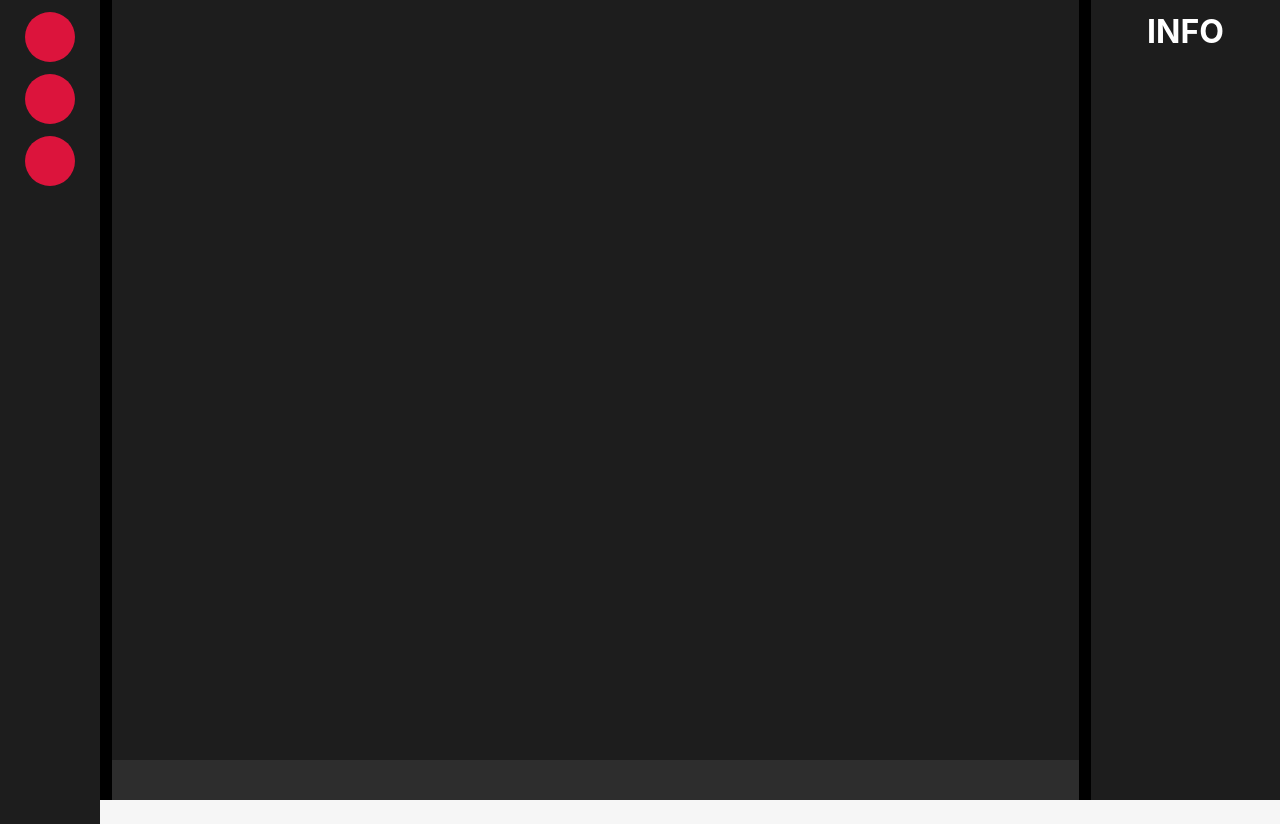
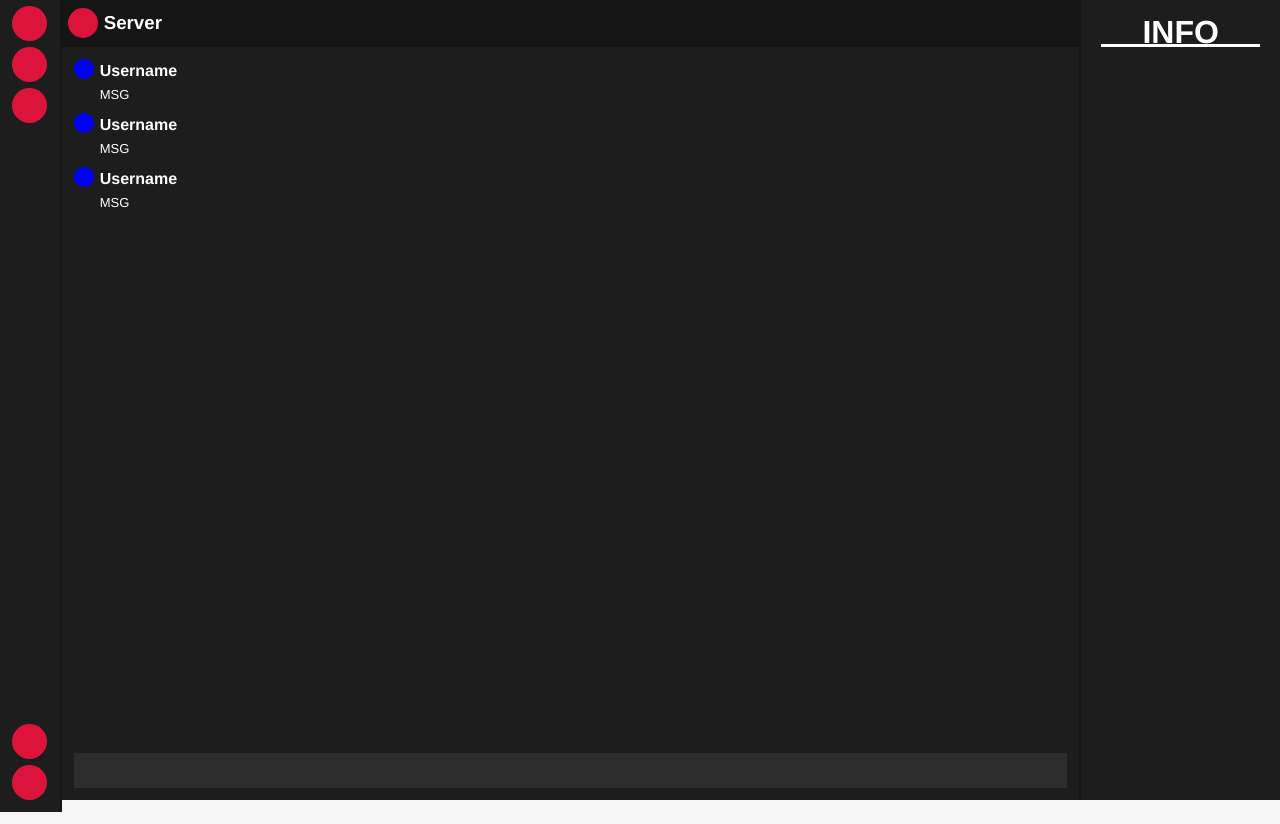
Before and after one commit to Reduan204/TalkBox, a website built with Vite: page index.html in a window 1280 px wide. Built offline with nearby package versions, Linux system fonts and the light colour scheme.

Commit message:
Improved ui, lil edition

```diff
--- a/index.html
+++ b/index.html
@@ -14,14 +14,47 @@
         <a href="" class="profile"><div></div></a>
         <a href="" class="profile"><div></div></a>
         <a href="" class="profile"><div></div></a>
+        <div id="main-creator-panel">
+          <a href="" class="profile"><div id="join-server"></div></a>
+          <a href="" class="profile"><div id="create-server"></div></a>
+        </div>
       </div>
       <!--------------------------------------------------------------------->
       <div id="middle-panel">
+        <div id="mini-info">
+          <!--TODO: Change this to img later-->
+          <div id="server-icon"></div>
+          <h3>Server</h3>
+        </div>
+        <div id="chat">
+          <div class="message">
+            <div class="profile"></div>
+            <div class="main">
+              <h5>Username</h5>
+              <p>MSG</p>
+            </div>
+          </div>
+          <div class="message">
+            <div class="profile"></div>
+            <div class="main">
+              <h5>Username</h5>
+              <p>MSG</p>
+            </div>
+          </div>
+          <div class="message">
+            <div class="profile"></div>
+            <div class="main">
+              <h5>Username</h5>
+              <p>MSG</p>
+            </div>
+          </div>
+        </div>
         <input type="text" name="Input" value="">
       </div>
       <!--------------------------------------------------------------------->
       <div id="right-panel">
         <h1>INFO</h1>
+        <hr style="width: 80%; height: 3px; background-color: #fff; border: none;">
       </div>
     </main>
   </body>
--- a/src/styles.css
+++ b/src/styles.css
@@ -1,5 +1,5 @@
 :root {
-  font-family: Inter, Avenir, Helvetica, Arial, sans-serif;
+  font-family: Helvetica, Arial, sans-serif;
   font-size: 16px;
   line-height: 24px;
   font-weight: 400;
@@ -28,25 +28,48 @@ main {
   display: flex;
   flex-direction: row;
   height: 100vh;
-  gap: 12px;
 }
 
 #left-panel {
   display: flex;
   flex-direction: column;
   align-items: center;
-  width: 100px;
+  width: 60px;
   height: 100%;
-  gap: 12px;
-  padding: 12px;
   background-color: #1d1d1d;
+  border-right: 2px solid #151515;
+  padding: 6px;
+  gap: 6px;
 }
 
+/*FIX: Overall padding*/
+
 #left-panel .profile {
-  width: 50px;
-  height: 50px;
+  width: 35px;
+  height: 35px;
   border-radius: 100%;
   background-color: crimson;
+}
+
+#left-panel #main-creator-panel {
+  display: flex;
+  flex-direction: column;
+  margin-top: auto;
+  align-items: center;
+  padding: 6px;
+  gap: 6px;
+  width: 100%;
+}
+
+#left-panel #main-creator-panel .profile {
+  width: 35px;
+  height: 35px;
+  border-radius: 100%;
+  background-color: crimson;
+}
+
+#left-panel #main-creator-panel #join-server {
+  background-color: #4080E0;
 }
 
 /*---------------------------------------------------------------------*/
@@ -59,7 +82,55 @@ main {
   background-color: #1d1d1d;
 }
 
+#middle-panel #chat {
+  display: flex;
+  flex-direction: column;
+  overflow: scroll;
+  width: 100%;
+  height: 100%;
+  gap: 6px;
+  padding: 12px;
+  padding-bottom: 0;
+}
+
+#middle-panel #chat .profile {
+  width: 20px;
+  height: 20px;
+  border-radius: 100%;
+  background-color: blue;
+}
+
+#middle-panel #chat .message {
+  display: flex;
+  gap: 6px;
+}
+
+#middle-panel #chat h5 {
+  font-size: 16px;
+}
+
+#middle-panel #chat p {
+  font-size: 13px;
+}
+
+#middle-panel #mini-info {
+  display: flex;
+  padding: 6px;
+  height: 40px;
+  gap: 6px;
+  background-color: #151515;
+  align-items: center;
+}
+
+#middle-panel #mini-info #server-icon {
+  background-color: crimson;
+  width: 30px;
+  height: 30px;
+  border-radius: 100%;
+}
+
 #middle-panel input {
+  margin: 12px;
   height: 40px;
   margin-top: auto;
   border: none;
@@ -75,10 +146,12 @@ input[type="text"], textarea {
 
 #right-panel {
   display: flex;
+  flex-direction: column;
   width: 250px;
   height: 100%;
   background-color: #1d1d1d;
-  justify-content: center;
+  border-left: 2px solid #151515;
+  align-items: center;
 }
 
 #right-panel h1 {
```
